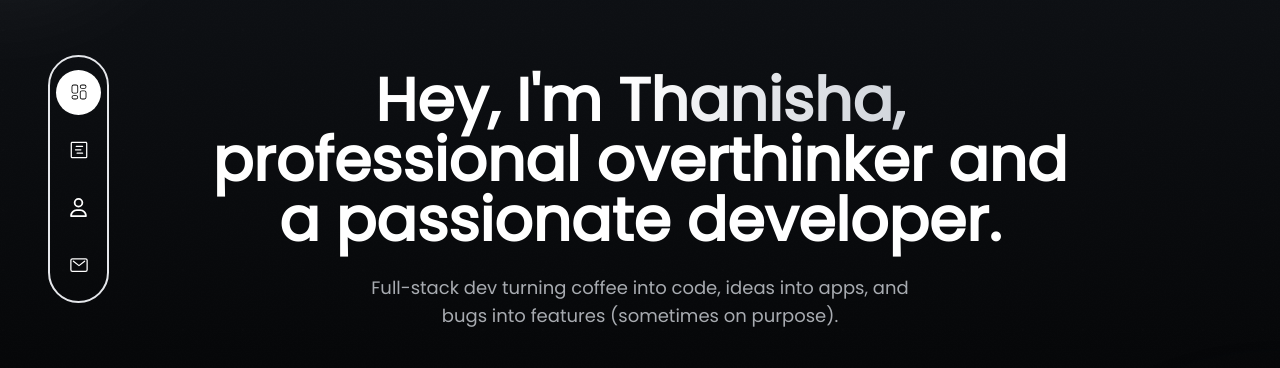
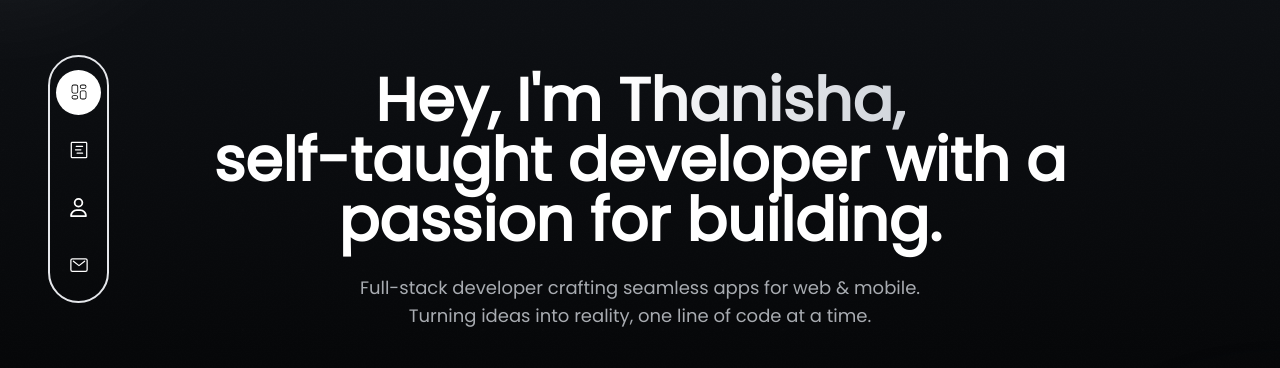
Before and after one commit to Thanisha23/Portfolio, a Next.js app: page / in a window 1280 px wide. Shown: the part 153-521 px from the top of the page. Built offline with nearby package versions, Linux system fonts and the light colour scheme; no server answers.

Commit message:
feat: updated headline

```diff
--- a/app/components/Home.tsx
+++ b/app/components/Home.tsx
@@ -1,6 +1,6 @@
 "use client";
 
-import React, { useEffect, useState } from "react";
+import { useEffect, useState } from "react";
 import { poppins } from "../fonts";
 import Link from "next/link";
 
@@ -67,13 +67,14 @@ const Home = () => {
               <span className="bg-gradient-to-r from-white via-gray-200 to-gray-300 text-transparent bg-clip-text">
                 Thanisha,
               </span>{" "}
-              professional overthinker and a passionate developer.
+              <br />
+             self-taught developer with a passion for building.
             </h1>
           </div>
 
           <div className="text-gray-300 text-base sm:text-lg max-w-xl mx-auto opacity-80 mb-8 sm:mb-10">
-            Full-stack dev turning coffee into code, ideas into apps, and bugs
-            into features (sometimes on purpose).
+            Full-stack developer crafting seamless apps for web & mobile. <br />
+            Turning ideas into reality, one line of code at a time.
           </div>
 
           <div className="flex flex-col sm:flex-row justify-center items-center gap-4">
```
